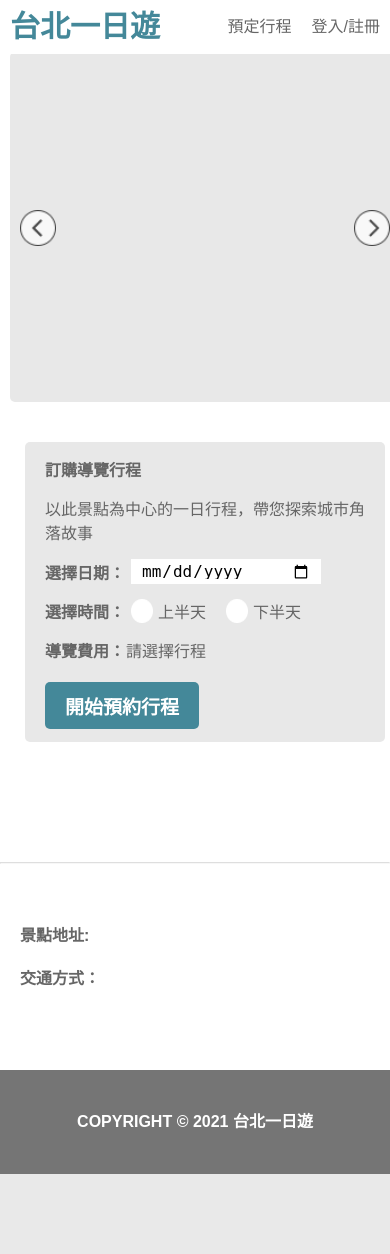
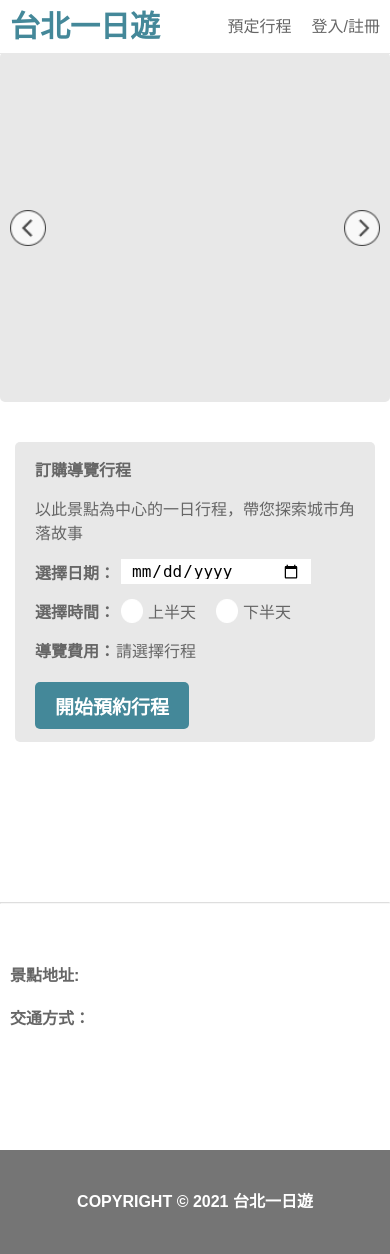
Before and after one commit to j22868706/taipeiDayTrip, a Flask app: page /attraction/1 in a window 390 px wide. Before the commit the page ends 1174 px from the top, so only its background shows below. Run offline with Flask 3, Linux system fonts and the light colour scheme; data that the repository does not hold is empty.

Commit message:
09161030

```diff
--- a/static/css/attraction-layout.css
+++ b/static/css/attraction-layout.css
@@ -14,6 +14,9 @@
     background-color:rgba(255, 255, 255, 1);
     position: fixed;
     z-index: 5;
+    border-bottom-style: solid;
+    border-color: rgba(232, 232, 232, 1);
+    border-width: 0.3px;
 }
 .nav_bar {
     width: 1200px;
@@ -286,9 +289,6 @@
     .schedule-box{
         width: 500px;
     }
-    .info-flex{
-    margin: 0px 10px;
-    }
     .booking-section{
         min-height: 250px;
         height: auto;
```
